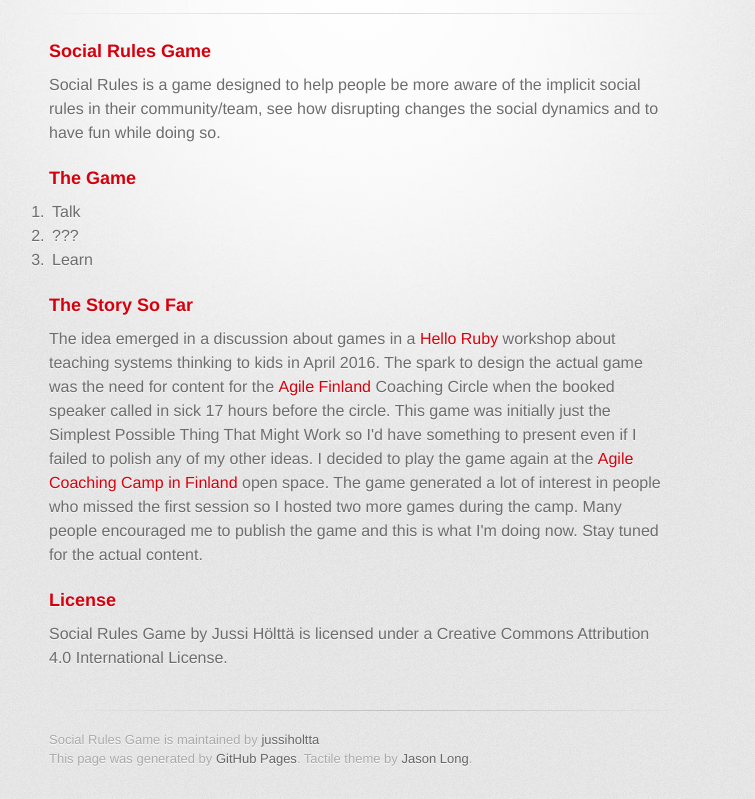
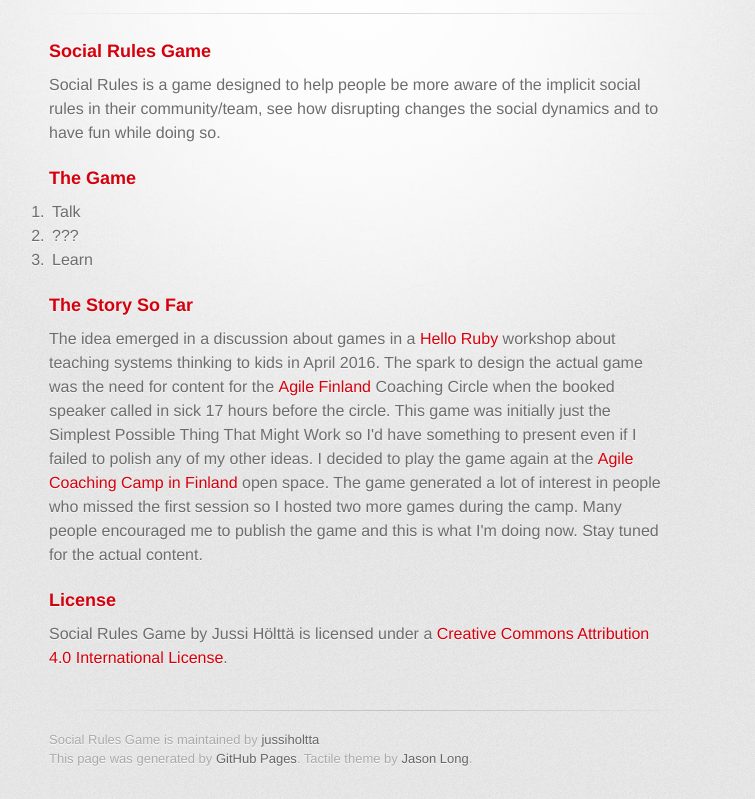
Before and after one commit to jussiholtta/socialrules, a plain HTML site: page index.html in a window 1280 px wide. Shown: the part 129-928 px from the top of the page, without its empty margins (281-1036 px from the left). Drawn offline with Linux system fonts and the light colour scheme; a web font is replaced by a local one.

Commit message:
added link to license

```diff
--- a/index.html
+++ b/index.html
@@ -53,7 +53,7 @@
 <h3>
 <a id="license" class="anchor" href="#license" aria-hidden="true"><span aria-hidden="true" class="octicon octicon-link"></span></a>License</h3>
 
-<p>Social Rules Game by Jussi Hölttä is licensed under a Creative Commons Attribution 4.0 International License. </p>
+<p>Social Rules Game by Jussi Hölttä is licensed under a <a href="https://creativecommons.org/licenses/by/4.0">Creative Commons Attribution 4.0 International License</a>.</p>
         </section>
 
         <footer>
```
